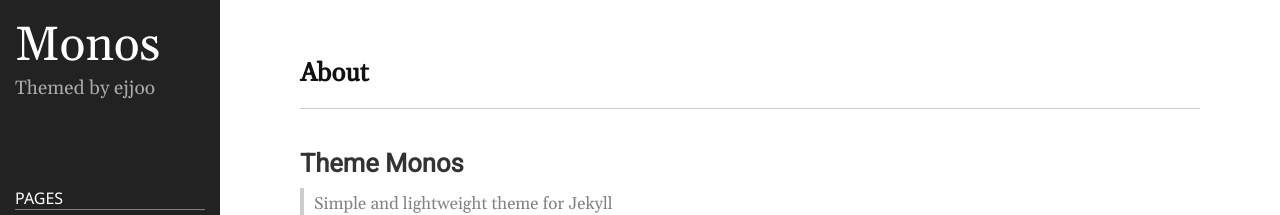
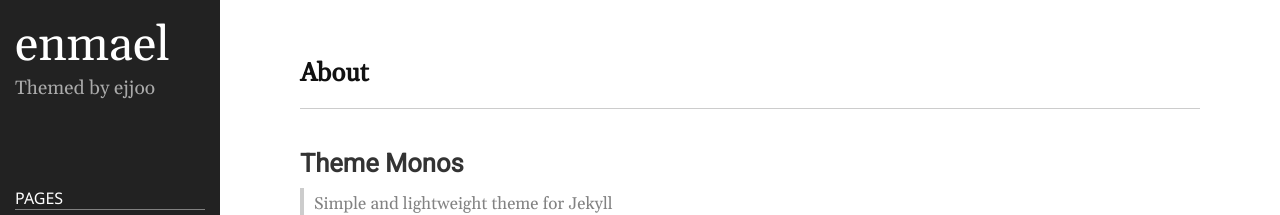
Before and after one commit to kaweco012/kaweco012.github.io, a Jekyll site: the page built from README.md, in a window 1280 px wide and 900 px high. Shown: the top 215 px of the window. Built offline with Jekyll 4.4.1, drawn with Linux system fonts in a browser that asks for light colours.

Commit message:
Update _config.yml

```diff
--- a/_config.yml
+++ b/_config.yml
@@ -18,8 +18,8 @@
 # You can create any custom variable you would like, and they will be accessible
 # in the templates via {{ site.myvariable }}.
 
-title: Monos
-email: ejjoo7994@gmail.com
+title: enmael
+email: enmael25@gmail.com
 description: >- # this means to ignore newlines until "baseurl:"
   Themed by ejjoo
 # baseurl: "/" # the subpath of your site, e.g. /blog
```
